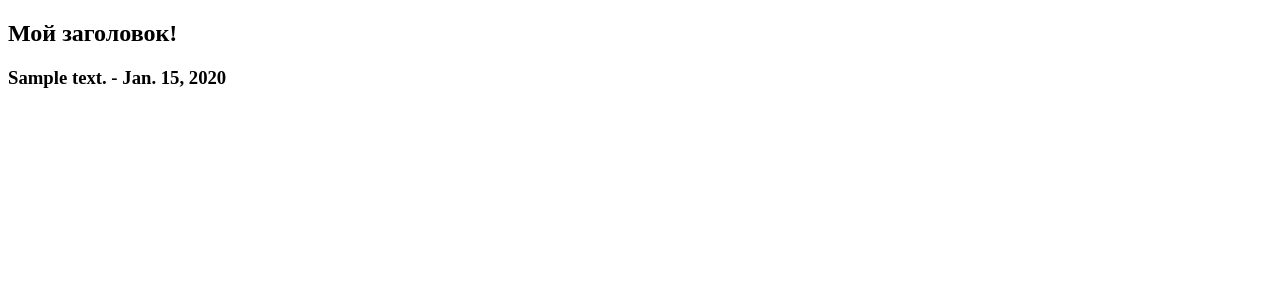
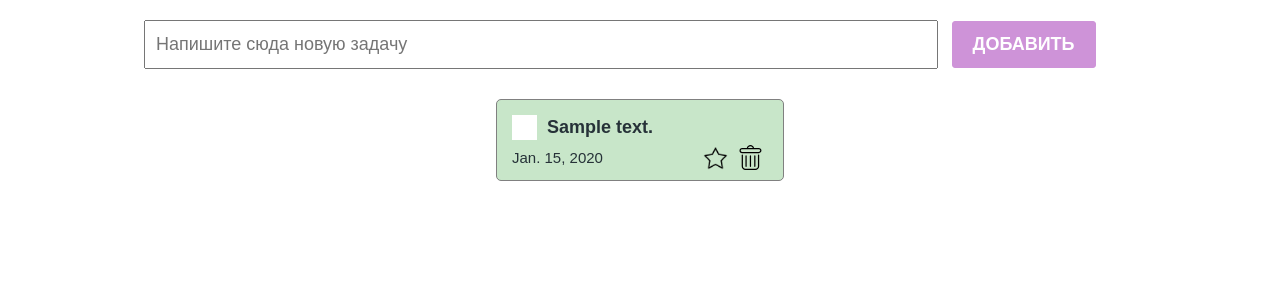
Before and after one commit to ZhanatUturova/my_todo, a Django app: page /test/ in a window 1280 px wide. Shown: the top 300 px of the page. Run offline with Django 3.2, Linux system fonts and the light colour scheme; tables that the repository leaves empty hold one stand-in row (values such as "Sample post").

Commit message:
added changes to test.html

```diff
--- a/main/templates/test.html
+++ b/main/templates/test.html
@@ -1,14 +1,45 @@
+{% load static %}
 <!DOCTYPE html>
 <html lang="en">
 <head>
     <meta charset="UTF-8">
     <meta name="viewport" content="width=device-width, initial-scale=1.0">
     <title>Тестовая страница</title>
+    <link rel="stylesheet" href="{% static 'styles/style.css' %}">
+    <link rel="stylesheet" href="{% static 'styles/checkbox.css' %}">
 </head>
 <body>
-    <h2>Мой заголовок!</h2>
-    {% for todo in todo_list %}
+    <section>
+        <div class="create__container">
+            <input type="text" class="create__input" placeholder="Напишите сюда новую задачу">
+            <button class="create__btn">Добавить</button>
+        </div>
+        <div class="todo__container">
+
+            {% for todo in todo_list %}
+            <div class="todo__item">
+                <div class="todo__item_header">
+                    <label class="checkbox__container">
+                        <input type="checkbox">
+                        <span class="checkmark"></span>
+                    </label>
+                    <h4>{{ todo.text }}</h4>
+                </div>
+                <div class="todo__item_footer">
+                    <p>{{ todo.created_at }}</p>
+                    <div class="action__buttons">
+                        <img src="./img/star.png" alt="star">
+                        <img src="./img/trash_bin.svg" alt="trash_bin">
+                    </div>
+                </div>
+            </div>
+            {% endfor %}
+
+        </div>
+
+    </section>
+    <!-- {% for todo in todo_list %}
         <h3>{{ todo.text }} - {{ todo.created_at }}</h3>
-    {% endfor %}
+    {% endfor %} -->
 </body>
 </html>
```
